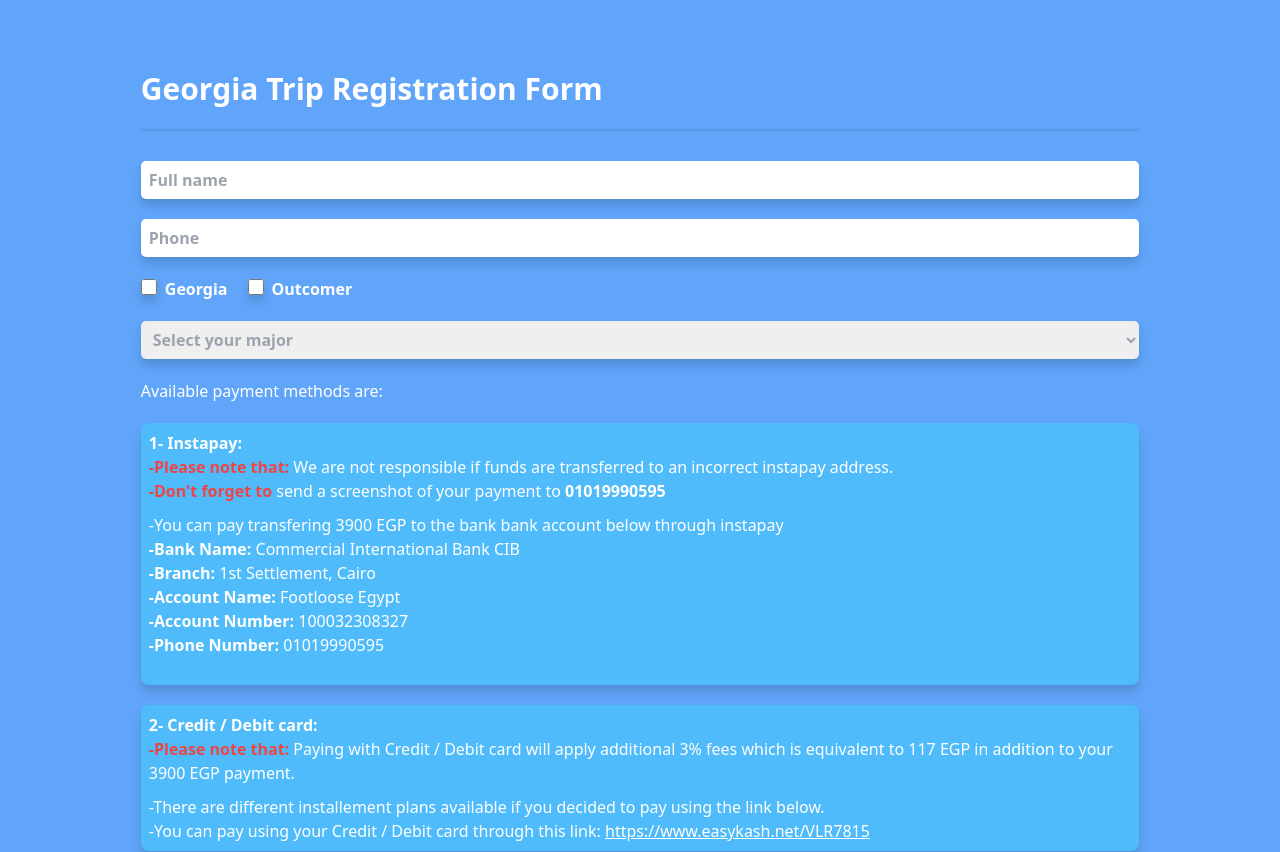
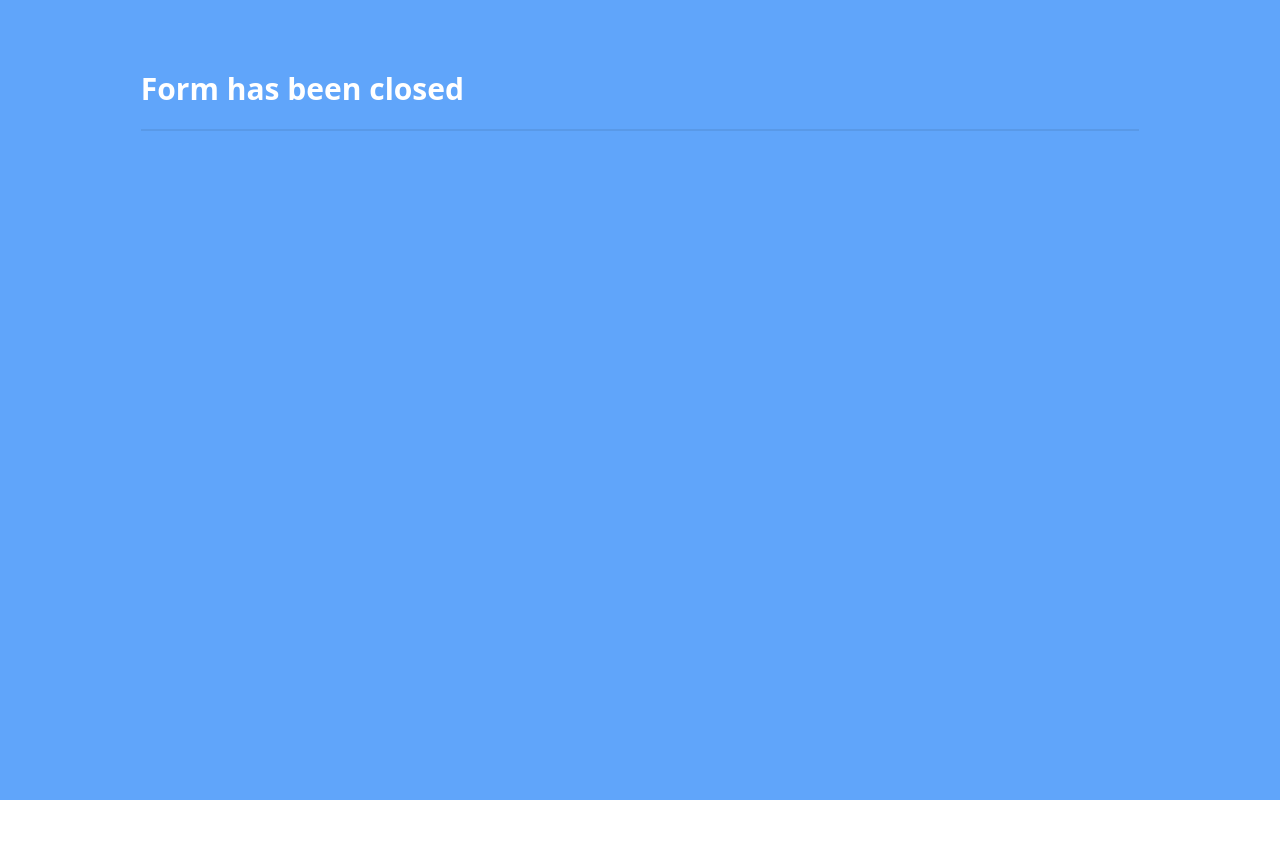
Before and after one commit to MadCoder911/gsuFormsFrontend, a React (Vite) app: page / in a window 1280 px wide. Shown: the top 852 px of the page. After the commit the page ends 800 px from the top, so only its background shows below. Built offline with nearby package versions, Linux system fonts and the light colour scheme; what tailwindcss-patterns would draw is missing.

Commit message:
form closed

```diff
--- a/src/components/Form.jsx
+++ b/src/components/Form.jsx
@@ -122,7 +122,7 @@ const Form = () => {
   };
   return (
     <div className="bg-blue-400   min-h-[100vh]  p-4 flex flex-col relative items-center ">
-      {imagesModal && (
+      {/* {imagesModal && (
         <ImagesModal
           imagesModal={imagesModal}
           setImagesModal={setImagesModal}
@@ -133,7 +133,7 @@ const Form = () => {
           paymentModal={paymentModal}
           setPaymentModal={setPaymentModal}
         />
-      )}
+      )} */}
       <main className="bg-contact h-[100%] relative lg:w-[80%] w-[95%] flex-col flex  ">
         {/* <Link
           to={"/login"}
@@ -143,10 +143,10 @@ const Form = () => {
         </Link> */}
         <div className="container ">
           <h1 className="text-white font-semibold relative w-[100%] mb-[50px] mt-[50px] text-[30px] flex justify-center md:justify-start">
-            Georgia Trip Registration Form
+            {/* Georgia Trip Registration Form */}Form has been closed
             <span className="absolute w-[100%]  border-b-[2px] border-[#00000013] bottom-[-20px]"></span>
           </h1>
-          <form className="flex flex-col gap-[20px] flex-wrap justify-center md:justify-start mb-[80px] ">
+          {/*  <form className="flex flex-col gap-[20px] flex-wrap justify-center md:justify-start mb-[80px] ">
             <input
               type="text"
               name="name"
@@ -249,7 +249,7 @@ const Form = () => {
               className="bg-[#4FBBFB] w-[100%] p-2 flex justify-center items-center text-white font-medium rounded-[5px] shadow-[0px_7px_10px_0px_#00000024] hover:scale-105 transition-all ease-in-out"
             >
               Payment Info <FaInfo className="ml-[10px] " />
-            </button> */}
+            </button>
             <p className="text-white">Available payment methods are:</p>
             <div>
               <div className="bg-[#4FBBFB] shadow-[0px_7px_10px_0px_#00000024] p-2 text-white rounded-[8px]">
@@ -414,7 +414,7 @@ const Form = () => {
             >
               {loading && <Loading />} Register
             </button>
-          </form>
+          </form> */}
         </div>
       </main>
     </div>
```
